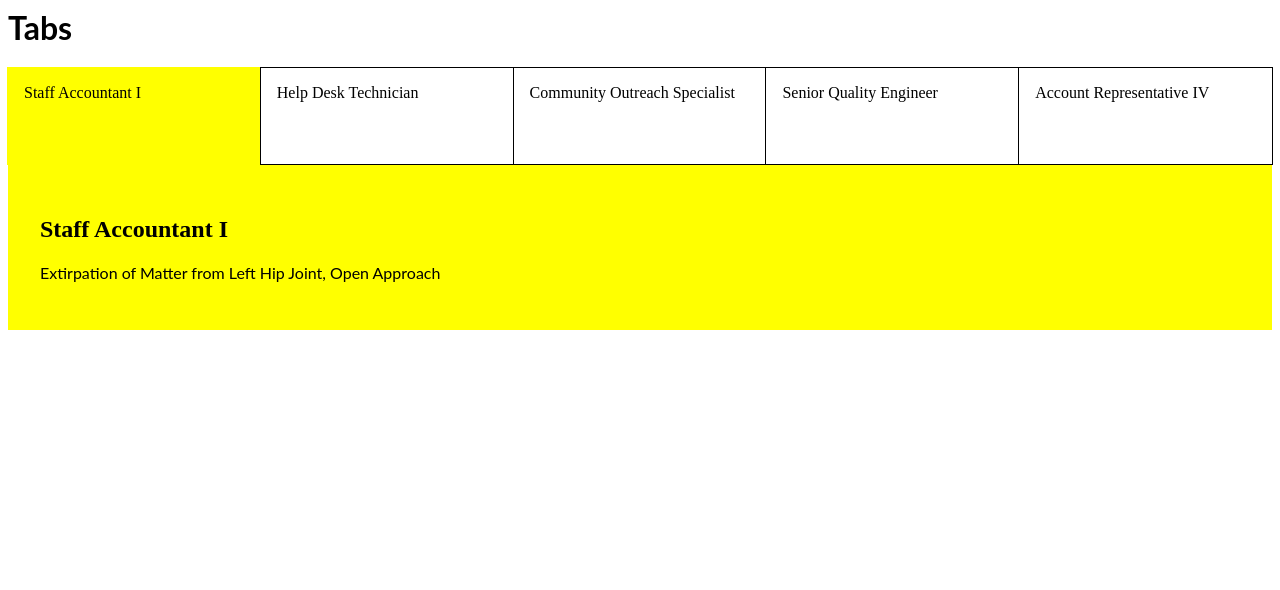
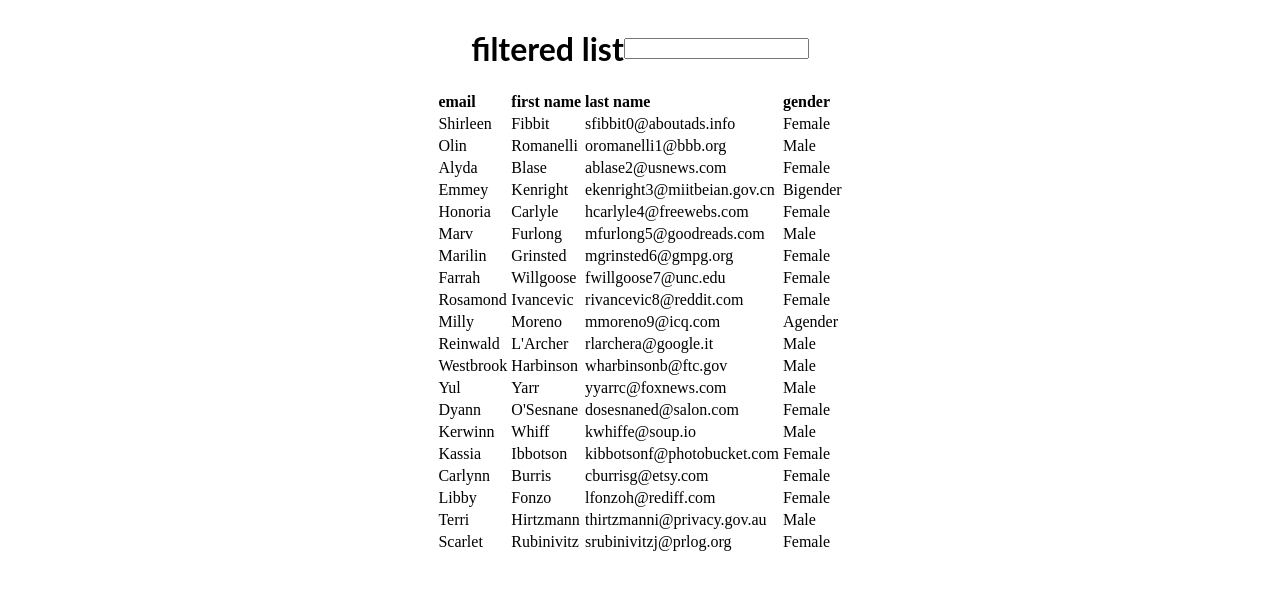
Before and after one commit to Neelima1220/filter, a React (Create React App) app: page / in a window 1280 px wide. Shown: the top 590 px of the page. Built offline with nearby package versions, Linux system fonts and the light colour scheme.

Commit message:
2 files modified

```diff
--- a/App.tsx
+++ b/App.tsx
@@ -12,9 +12,9 @@ const App: React.FC = () => {
     <div>
       {/* {showModal && <Modal {...{ showModal, setShowModal }} />}
       <button onClick={() => setShowModal(!showModal)}>button</button> */}
-      {/* <FilterList {...{ UserData }} /> */}
+      <FilterList {...{ UserData }} />
       {/* <StopWatch /> */}
-      <Tabs />
+      {/* <Tabs /> */}
     </div>
   );
 };
--- a/components/filterList.tsx
+++ b/components/filterList.tsx
@@ -24,10 +24,10 @@ const FilterList: FC<Idata> = ({ UserData }) => {
 
   useEffect(() => {
     const tempData = [...UserData];
+    const dataKeys = ['first_name', 'last_name', 'email', 'gender'];
     const filteredData = tempData.filter((item) => {
-      return (
-        (item?.gender).toLowerCase().includes(searchTerm.toLowerCase()) ||
-        (item?.email).toLowerCase().includes(searchTerm.toLowerCase())
+      return dataKeys.some((key) =>
+        item[key].toLowerCase().includes(searchTerm.toLowerCase())
       );
     });
     setData(filteredData);
@@ -70,7 +70,7 @@ const FilterList: FC<Idata> = ({ UserData }) => {
           <tbody>
             {data.map((item: IUserData, key: number) => {
               return (
-                <tr>
+                <tr key={key}>
                   <td> {item?.first_name}</td>
                   <td> {item?.last_name}</td>
                   <td> {item?.email}</td>
```
